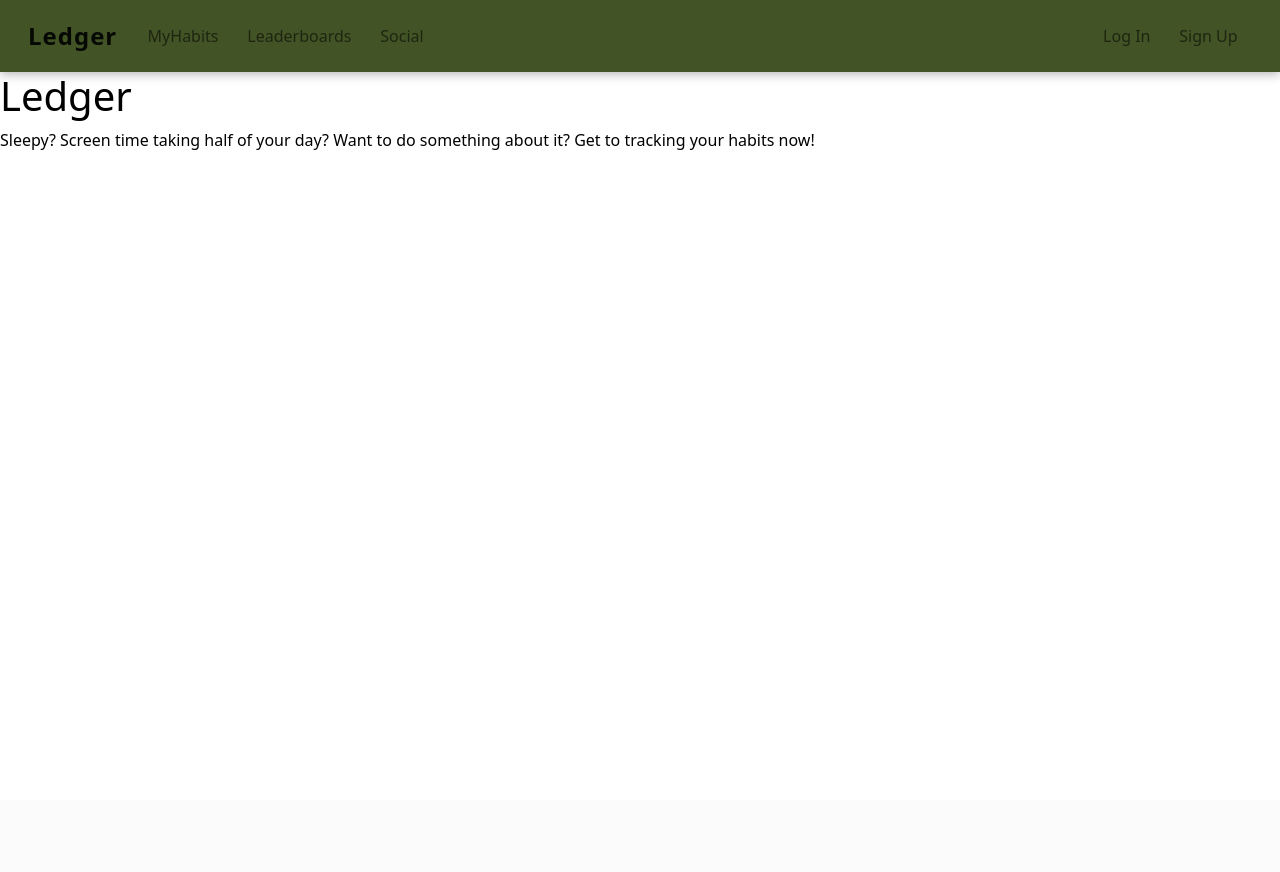
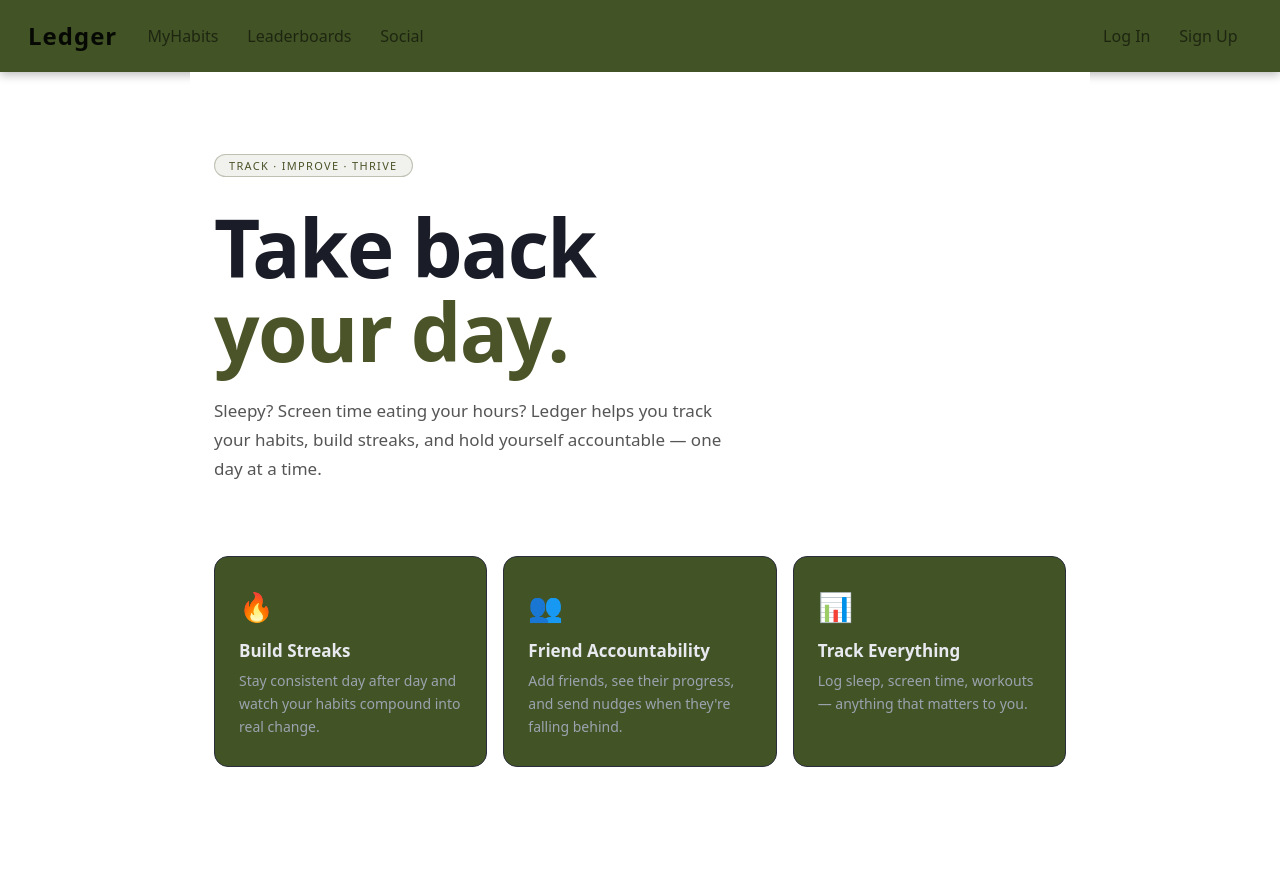
Before and after one commit to danielRuebenacker/Ledger, a Django app: page / in a window 1280 px wide. Before the commit the page ends 150 px from the top, so only its background shows below. Run offline with Django 3.2, Linux system fonts and the light colour scheme.

Commit message:
Added html,css for index page

```diff
--- /dev/null
+++ b/teamProject/static/css/index.css
@@ -0,0 +1,147 @@
+
+:root {
+    --clr-bg:        #ffffff;
+    --clr-surface:   #425325;
+    --clr-border:    #2a2d3a;
+    --clr-accent:    #4a5428;
+    --clr-accent-lt: #6b7a3a;
+    --clr-text:      #1a1d27;
+    --clr-text-card: #e8eaf0;
+    --clr-muted:     #555;
+    --clr-muted-card:#9ca3af;
+    --radius:        14px;
+}
+
+
+.hero-wrapper {
+    color: var(--clr-text);
+    min-height: 100vh;
+    padding: 80px 24px 60px;
+    position: relative;
+    overflow: hidden;
+    max-width: 900px;
+    margin: 0 auto;
+    background: var(--clr-bg);
+}
+
+
+.hero-bg-grid { display: none; }
+
+
+.hero-content {
+    margin-bottom: 72px;
+}
+
+.badge {
+    display: inline-block;
+    font-size: 11px;
+    font-weight: 500;
+    letter-spacing: 0.12em;
+    text-transform: uppercase;
+    color: var(--clr-accent);
+    background: rgba(74, 84, 40, 0.08);
+    border: 1px solid rgba(74, 84, 40, 0.3);
+    border-radius: 99px;
+    padding: 5px 14px;
+    margin-bottom: 28px;
+    animation: fadeUp 0.5s ease both;
+}
+
+.hero-title {
+    font-size: clamp(48px, 8vw, 80px);
+    font-weight: 800;
+    line-height: 1.05;
+    letter-spacing: -0.02em;
+    margin: 0 0 24px;
+    color: var(--clr-text);
+    animation: fadeUp 0.5s 0.1s ease both;
+}
+
+.hero-title .accent {
+    color: var(--clr-accent);
+}
+
+.hero-sub {
+    font-size: 17px;
+    line-height: 1.7;
+    color: var(--clr-muted);
+    max-width: 520px;
+    margin: 0 0 36px;
+    animation: fadeUp 0.5s 0.2s ease both;
+}
+
+
+.feature-grid {
+    display: grid;
+    grid-template-columns: repeat(auto-fit, minmax(220px, 1fr));
+    gap: 16px;
+    animation: fadeUp 0.5s 0.4s ease both;
+}
+
+.feature-card {
+    background: var(--clr-surface);
+    border: 1px solid var(--clr-border);
+    border-radius: var(--radius);
+    padding: 28px 24px;
+    transition: border-color 0.2s ease, transform 0.2s ease, box-shadow 0.2s ease;
+}
+
+.feature-card:hover {
+    border-color: var(--clr-accent-lt);
+    transform: translateY(-4px);
+    box-shadow: 0 12px 32px rgba(0,0,0,0.15);
+}
+
+.feature-icon {
+    font-size: 28px;
+    margin-bottom: 14px;
+}
+
+.feature-card h3 {
+    font-size: 17px;
+    font-weight: 700;
+    margin: 0 0 8px;
+    color: var(--clr-text-card);
+}
+
+.feature-card p {
+    font-size: 14px;
+    line-height: 1.65;
+    color: var(--clr-muted-card);
+    margin: 0;
+}
+
+
+@keyframes fadeUp {
+    from { opacity: 0; transform: translateY(18px); }
+    to   { opacity: 1; transform: translateY(0); }
+}
+
+
+body.dark-mode .hero-wrapper {
+    background: transparent;
+    color: #e8eaf0;
+}
+
+body.dark-mode .hero-title {
+    color: #e8eaf0;
+}
+
+body.dark-mode .badge {
+    color: #a3b560;
+    background: rgba(163, 181, 96, 0.1);
+    border-color: rgba(163, 181, 96, 0.3);
+}
+
+body.dark-mode .hero-title .accent {
+    color: #a3b560;
+}
+
+body.dark-mode .hero-sub {
+    color: #9ca3af;
+}
+
+
+@media (max-width: 480px) {
+    .hero-wrapper { padding: 60px 20px 48px; }
+}
--- a/teamProject/templates/ledger/index.html
+++ b/teamProject/templates/ledger/index.html
@@ -6,6 +6,43 @@
 {% endblock %}
 
 {% block body_block %}
-<h1>Ledger</h1>
-<p>Sleepy? Screen time taking half of your day? Want to do something about it? Get to tracking your habits now!</p>
+<link rel="stylesheet" href="{% static 'css/index.css' %}">
+
+<div class="hero-wrapper">
+    <div class="hero-bg-grid"></div>
+
+    <div class="hero-content">
+        <div class="badge">Track · Improve · Thrive</div>
+
+        <h1 class="hero-title">
+            Take back <br><span class="accent">your day.</span>
+        </h1>
+
+        <p class="hero-sub">
+            Sleepy? Screen time eating your hours? Ledger helps you track your habits,
+            build streaks, and hold yourself accountable — one day at a time.
+        </p>
+
+
+    </div>
+
+    <div class="feature-grid">
+        <div class="feature-card">
+            <div class="feature-icon">🔥</div>
+            <h3>Build Streaks</h3>
+            <p>Stay consistent day after day and watch your habits compound into real change.</p>
+        </div>
+        <div class="feature-card">
+            <div class="feature-icon">👥</div>
+            <h3>Friend Accountability</h3>
+            <p>Add friends, see their progress, and send nudges when they're falling behind.</p>
+        </div>
+        <div class="feature-card">
+            <div class="feature-icon">📊</div>
+            <h3>Track Everything</h3>
+            <p>Log sleep, screen time, workouts — anything that matters to you.</p>
+        </div>
+    </div>
+</div>
+
 {% endblock %}
--- a/teamProject/templates/ledger/navbar.html
+++ b/teamProject/templates/ledger/navbar.html
@@ -23,7 +23,7 @@
 						<li><span class="dropdown-item ">No notifications</span></li>
 					  </ul>
 					</li>
-					<li class="nav-item"><a class="nav-link nav-box" href="/profile/{{ user.username }}/">Profile</a></li>
+					<li class="nav-item"><a class="nav-link nav-box" href="{% url 'ledger:profile_user' user.username %}">Profile</a></li>
 					<li class="nav-item"><a class="nav-link nav-box" href="{%url 'ledger:settings' %}">Settings</a></li>
 					<li class="nav-item"><a class="nav-link nav-box" href="{% url 'auth_logout' %}?next={% url 'ledger:index' %}">Logout</a></li>
 				{% else %}
```
